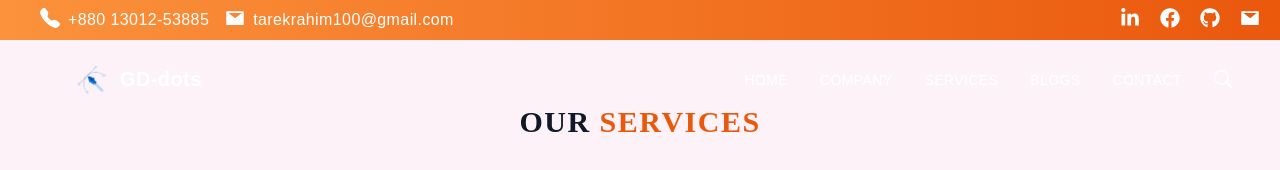
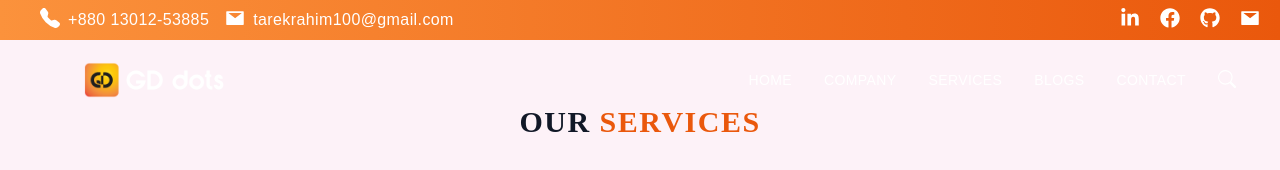
Before and after one commit to MdTanvirHassan/GD-dots, a Next.js app: page /services in a window 1280 px wide. Shown: the top 170 px of the page. Built offline with nearby package versions, Linux system fonts and the light colour scheme.

Commit message:
Update Navbar.jsx

```diff
--- a/components/Navbar.jsx
+++ b/components/Navbar.jsx
@@ -4,7 +4,7 @@ import React, { useState, useEffect } from "react";
 import { AiOutlineClose, AiOutlineMenu } from "react-icons/ai";
 import { BsSearch } from "react-icons/bs";
 import NavBanner from "./NavBanner";
-import NavLogo from "../public/assets/5.png";
+import NavLogo from "../public/assets/GD-Dots.png";
 
 const Navbar = () => {
   const [nav, setNav] = useState(false);
@@ -48,21 +48,21 @@ const Navbar = () => {
             ? "fixed w-full h-20 shadow-md shadow-gray-400 z-[100] ease-in-out duration-300"
             : "fixed w-full h-20 z-[100]"
         }>
-        <div className="flex justify-between items-center w-full h-full px-2 2xl:px-16">
+        <div className="flex justify-between items-center w-full h-full px-1 2xl:px-16">
           <Link href="/">
-            <div className="mx-16 flex space-x-2">
+            <div className="mx-20 flex space-x-2">
               <Image
                 src={NavLogo}
                 alt="/"
-                width="40"
-                height="10"
+                width="140"
+                height="40"
                 className="cursor-pointer"
               />
-              <h3
+              {/* <h3
                 className="text-white font-bold text-xl"
                 style={{ color: `${linkColor}` }}>
                 GD-dots
-              </h3>
+              </h3> */}
             </div>
           </Link>
           <div>
```
